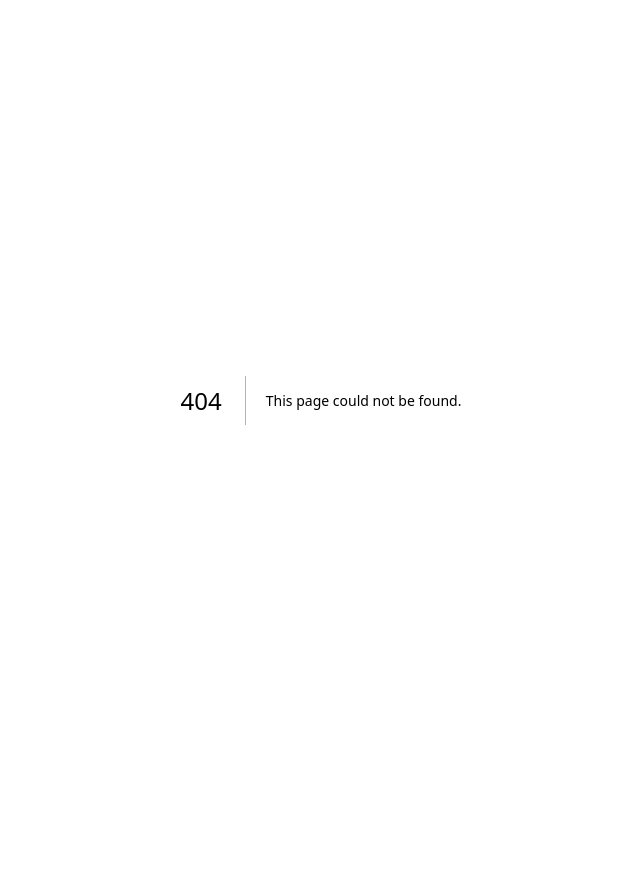
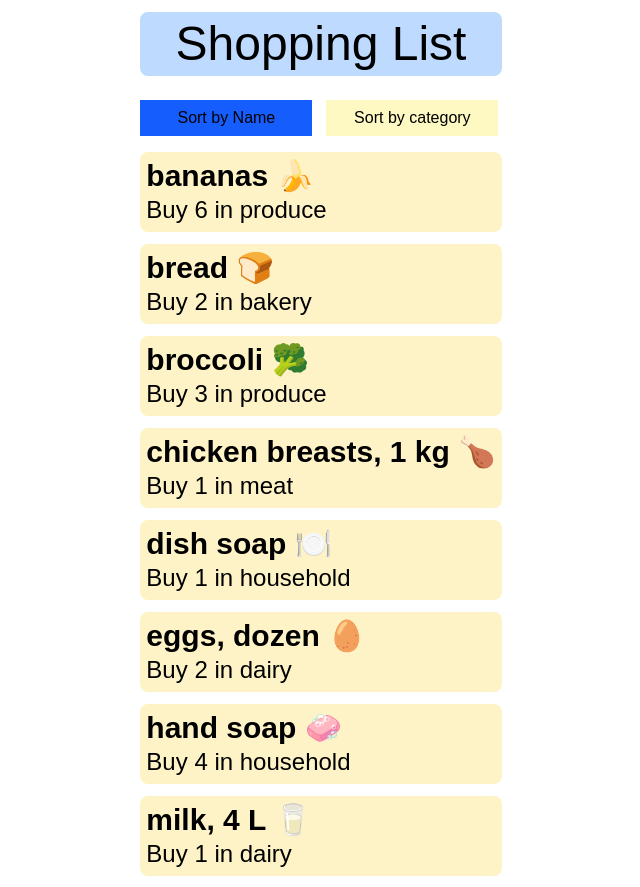
Before and after one commit to Enzodabenzo123/cprg306-assignments, a Next.js app: page /week-6 in a window 1280 px wide. Before the commit this address had no page. Shown: the top 887 px of the page, without its empty margins (319-959 px from the left). Before the commit the page ends 800 px from the top, so only its background shows below. Built offline with nearby package versions, Linux system fonts and the light colour scheme.

Commit message:
adding week 6

```diff
--- a/app/page.js
+++ b/app/page.js
@@ -12,6 +12,7 @@ export default function Page() {
       <br></br>
       <Link href="/week-5">Week-5 page</Link>
       <br></br>
+      <Link href="/week-6">Week-6 page</Link>
     </main>
 
   );
--- /dev/null
+++ b/app/week-6/item-list.js
@@ -0,0 +1,39 @@
+"use client";
+import Item from "./item";
+import { useState} from "react";
+import itemList from "./items.json";
+
+
+export default function ItemList(){
+    const [sortBy, setSortBy] = useState("name");
+
+    let itemsCopy = [...itemList];// creating a copy of the array for sorting
+    if(sortBy === "name"){
+            itemsCopy.sort((a,b) => a.name.localeCompare(b.name));
+    }
+    else if(sortBy === "category"){
+            itemsCopy.sort((a,b) => a.category.localeCompare(b.category));
+    }
+
+    const handleSortChange = (state) => {
+        setSortBy(state);
+    };
+
+    return(
+        <section>
+             <div className="m-2 justify-center">
+            <button onClick={() => handleSortChange("name")} className={`cursor-pointer p-1.5  border-white border-4 rounded w-45 text-black ${sortBy ==="name" ? 'bg-blue-600':'bg-yellow-100'}`}>Sort by Name</button>
+            <button onClick={() => handleSortChange("category")} className={`cursor-pointer p-1.5 border-white border-4 rounded w-45 ml-1.5 text-black ${sortBy ==="category" ? 'bg-red-500':'bg-yellow-100'}`}>Sort by category</button>
+            </div>
+            <div>
+                <ul>
+                    {itemsCopy.map(item => (
+                        <Item key={item.id} item={item}/>
+                    ))}
+                </ul>
+            </div>
+        </section>
+
+    );
+
+};
--- /dev/null
+++ b/app/week-6/item.js
@@ -0,0 +1,11 @@
+export default function Item({item}){
+    let {name,quantity,category} = item;
+    return(
+        <ul className="m-3 p-1.5 text-2xl text-left bg-amber-100 rounded-lg">
+            <li className="font-bold text-3xl">{name}</li>
+            <li>Buy {quantity} in {category}</li>
+            {/* <li>in {category}</li> */}
+        </ul>
+
+    );
+};
--- /dev/null
+++ b/app/week-6/items.json
@@ -0,0 +1,75 @@
+[
+    {
+    "id": "1h2GJKH12gkHG31h1H",
+    "name": "milk, 4 L 🥛",
+    "quantity": 1,
+    "category": "dairy"
+    },
+    {
+    "id": "2KJH3k2j3H1k2J3K1H",
+    "name": "bread 🍞",
+    "quantity": 2,
+    "category": "bakery"
+    },
+    {
+    "id": "3h2KJH3k2j3H1k2J3",
+    "name": "eggs, dozen 🥚",
+    "quantity": 2,
+    "category": "dairy"
+    },
+    {
+    "id": "4k2J3K1H2GJKH12gk",
+    "name": "bananas 🍌",
+    "quantity": 6,
+    "category": "produce"
+    },
+    {
+    "id": "5H1h1H2KJH3k2j3H",
+    "name": "broccoli 🥦",
+    "quantity": 3,
+    "category": "produce"
+    },
+    {
+    "id": "6H1k2J3K1H2GJKH1",
+    "name": "chicken breasts, 1 kg 🍗",
+    "quantity": 1,
+    "category": "meat"
+     },
+    {
+    "id": "7gkHG31h1H2KJH3k",
+    "name": "pasta sauce 🍝",
+    "quantity": 3,
+    "category": "canned goods"
+    },
+    {
+    "id": "8j3H1k2J3K1H2GJK",
+    "name": "spaghetti, 454 g 🍝",
+    "quantity": 2,
+    "category": "dry goods"
+    },
+    {
+    "id": "9H12gkHG31h1H2KJ",
+    "name": "toilet paper, 12 pack 🧻",
+    "quantity": 1,
+    "category": "household"
+    },
+    {
+    "id": "10H3k2j3H1k2J3K1",
+    "name": "paper towels, 6 pack 🧻",
+    "quantity": 1,
+    "category": "household"
+    },
+    {
+    "id": "11k2J3K1H2GJKH12",
+    "name": "dish soap 🍽️",
+    "quantity": 1,
+    "category": "household"
+    },
+    {
+    "id": "12GJKH12gkHG31h1",
+    "name": "hand soap 🧼",
+    "quantity": 4,
+    "category": "household"
+    }
+
+]
--- /dev/null
+++ b/app/week-6/page.js
@@ -0,0 +1,9 @@
+import ItemList from "./item-list";
+export default function Page(){
+    return(
+        <main className="flex flex-col justify-self-center  text-black">
+            <h1 className="text-5xl text-center m-3 p-2 rounded-lg bg-blue-200">Shopping List</h1>
+            <ItemList/>
+        </main>
+    );
+};
```
